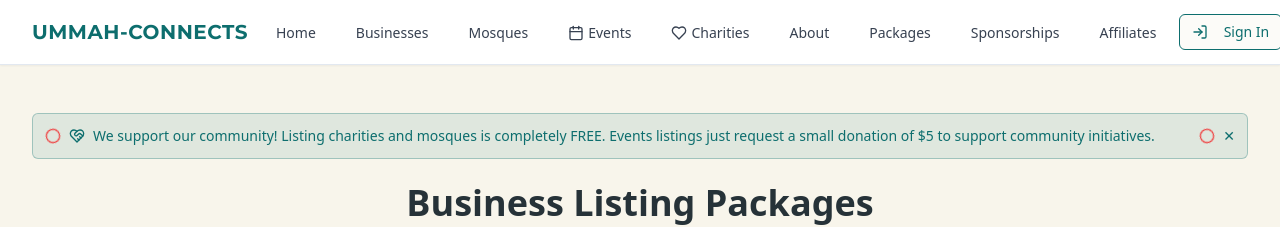
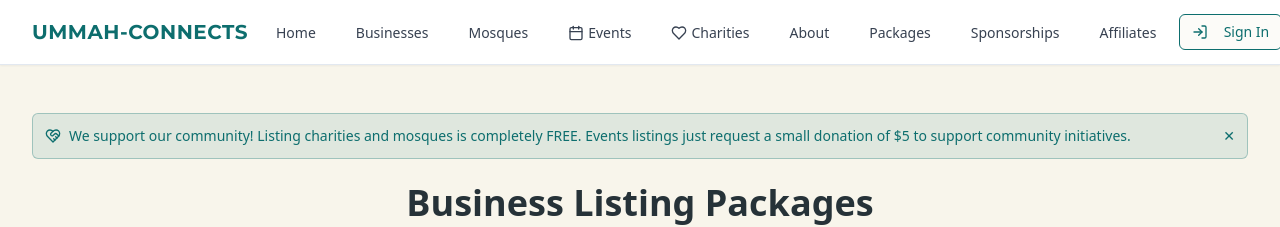
Before and after one commit to Ummahconnects/UmmahRES, a React (Vite) app: page /packages in a window 1280 px wide. Shown: the top 227 px of the page. Built offline with nearby package versions, Linux system fonts and the light colour scheme; a web font is replaced by a local one.

Commit message:
Remove red circles from banners
Remove the red circles from the charity banners.

```diff
--- a/src/components/FlashingBanner.tsx
+++ b/src/components/FlashingBanner.tsx
@@ -1,6 +1,6 @@
 
 import React, { useState } from 'react';
-import { AlertTriangle, Circle } from "lucide-react";
+import { AlertTriangle } from "lucide-react";
 import { Alert, AlertDescription } from "@/components/ui/alert";
 import { cn } from "@/lib/utils";
 
@@ -37,13 +37,11 @@ const FlashingBanner = ({
       className={`flex items-center p-3 rounded-md ${getColorClasses()} ${className}`}
     >
       <div className="flex items-center w-full">
-        <Circle className="h-4 w-4 text-red-500 mr-2 animate-[spin_3s_linear_infinite]" />
         <span className="mr-2">{icon}</span>
         <AlertDescription className="text-sm font-medium m-0">{message}</AlertDescription>
-        <Circle className="h-4 w-4 text-red-500 ml-auto mr-2 animate-[spin_3s_linear_infinite]" />
         <button
           onClick={() => setVisible(false)}
-          className="text-sm font-medium hover:opacity-75"
+          className="text-sm font-medium hover:opacity-75 ml-auto"
           aria-label="Close"
         >
           ✕
```
